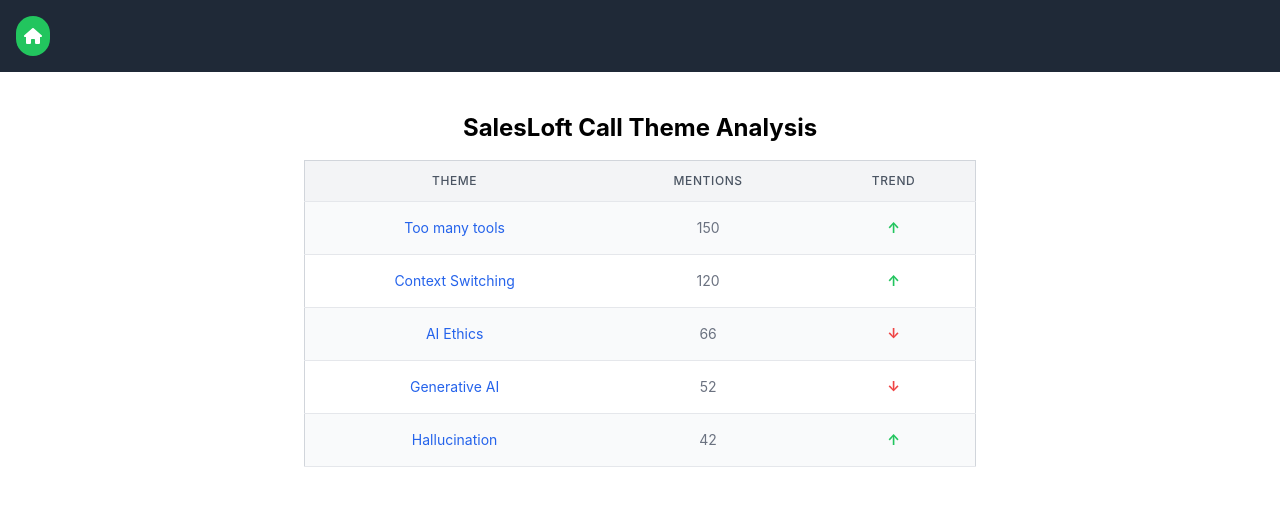
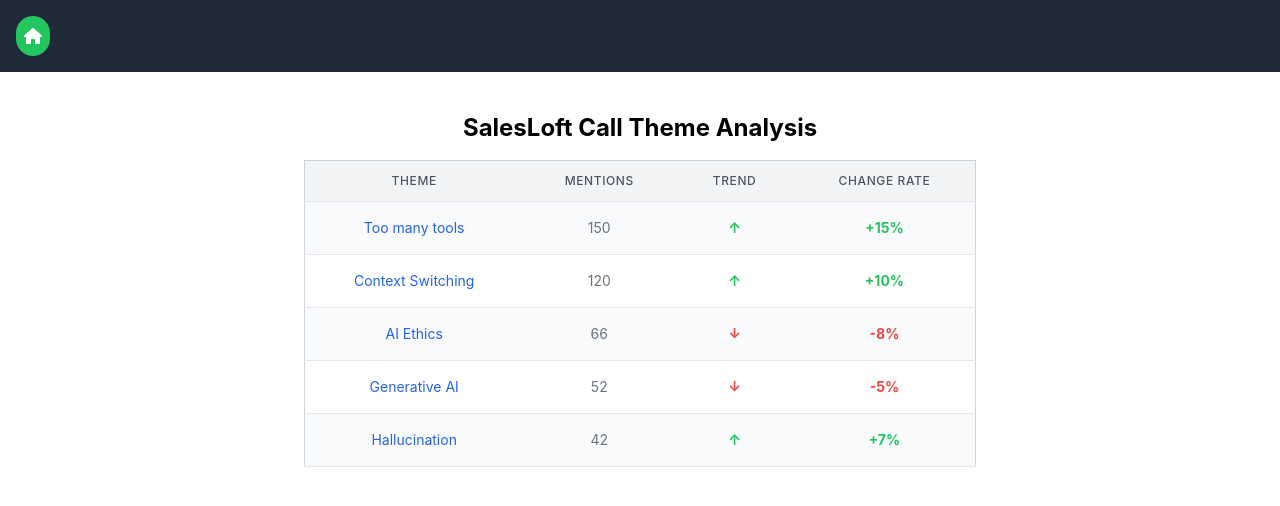
Before and after one commit to Mtaylert/sl-vista-frontend, a React (Create React App) app in the folder sl-vista/: page /call-history in a window 1280 px wide. Shown: the top 506 px of the page. Built offline with nearby package versions, Linux system fonts and the light colour scheme.

Commit message:
change rate

```diff
--- a/sl-vista/src/call_topic_analysis.js
+++ b/sl-vista/src/call_topic_analysis.js
@@ -3,11 +3,11 @@ import { Link } from 'react-router-dom';
 import Header from './header';
 
 const data = [
-    { theme: "Too many tools", mentions: 150, trend: "up" },
-    { theme: "Context Switching", mentions: 120, trend: "up" },
-    { theme: "AI Ethics", mentions: 66, trend: "down" },
-    { theme: "Generative AI", mentions: 52, trend: "down" },
-    { theme: "Hallucination", mentions: 42, trend: "up" }
+    { theme: "Too many tools", mentions: 150, trend: "up", changeRate: 15 },
+    { theme: "Context Switching", mentions: 120, trend: "up", changeRate: 10 },
+    { theme: "AI Ethics", mentions: 66, trend: "down", changeRate: -8 },
+    { theme: "Generative AI", mentions: 52, trend: "down", changeRate: -5 },
+    { theme: "Hallucination", mentions: 42, trend: "up", changeRate: 7 }
 ];
 
 const TopicAnalysis = () => {
@@ -37,6 +37,9 @@ const TopicAnalysis = () => {
                                 <th className="px-6 py-3 border-b text-center text-xs leading-4 font-medium text-gray-600 uppercase tracking-wider">
                                     Trend
                                 </th>
+                                <th className="px-6 py-3 border-b text-center text-xs leading-4 font-medium text-gray-600 uppercase tracking-wider">
+                                    Change Rate
+                                </th>
                             </tr>
                         </thead>
                         <tbody>
@@ -58,6 +61,11 @@ const TopicAnalysis = () => {
                                             {getTrendArrow(item.trend)}
                                         </span>
                                     </td>
+                                    <td className="px-6 py-4 whitespace-nowrap text-sm text-gray-500 border-b">
+                                        <span className={`font-bold ${getTrendColor(item.trend)}`}>
+                                            {item.changeRate > 0 ? '+' : ''}{item.changeRate}%
+                                        </span>
+                                    </td>
                                 </tr>
                             ))}
                         </tbody>
```
